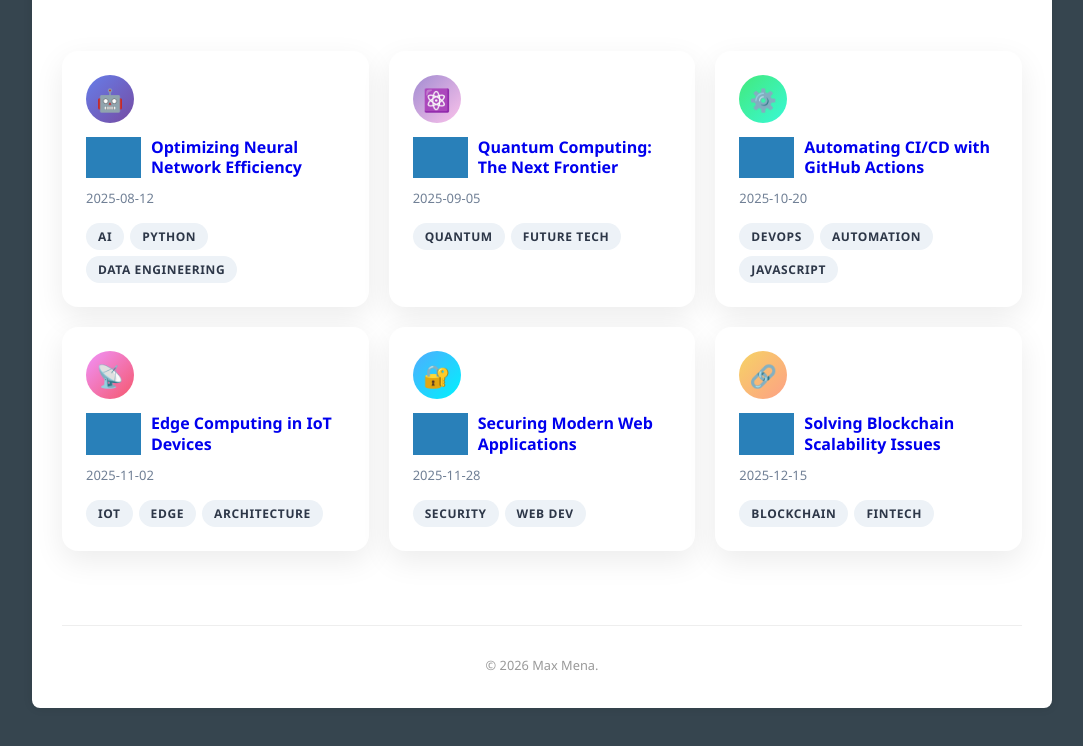
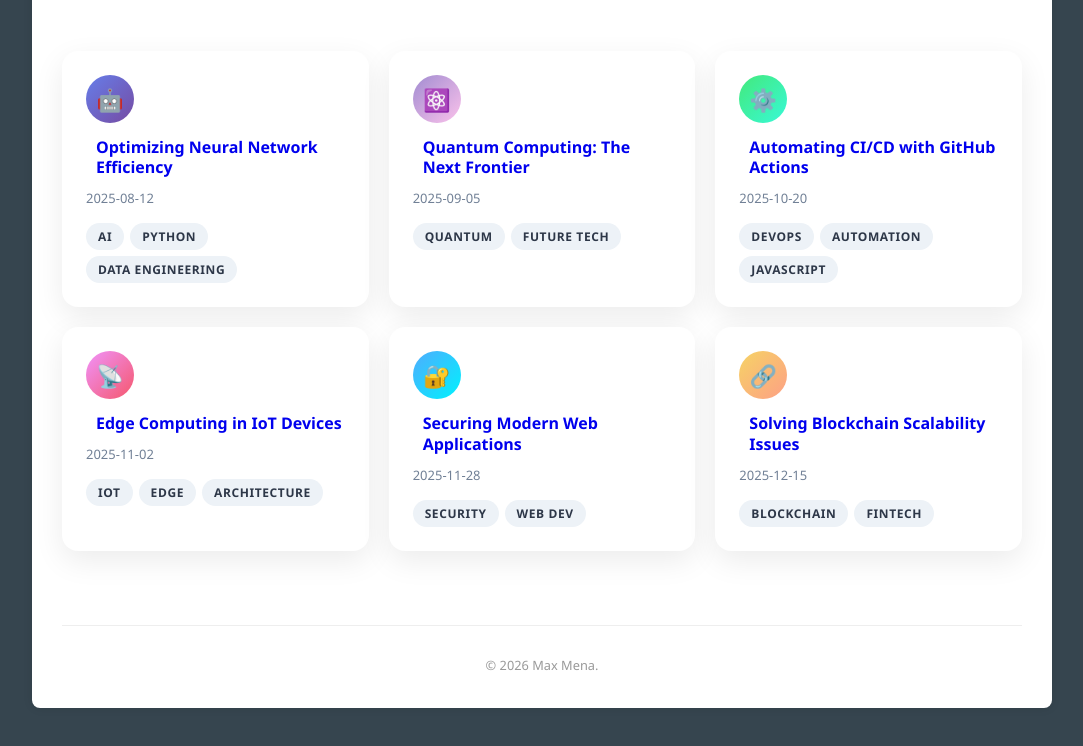
Before and after one commit to SnapMaxMena/SnapMaxMena.github.io, a website: page projects.html in a window 1280 px wide. Shown: the part 134-880 px from the top of the page, without its empty margins (98-1181 px from the left). Drawn offline with Linux system fonts and the light colour scheme.

Commit message:
feature: styling changes

```diff
--- a/styles/style.css
+++ b/styles/style.css
@@ -58,7 +58,7 @@ h1 { margin-bottom: 5px; color: #2c3e50; }
 .header-contact-line a:hover {
     text-decoration: underline; /* Underline on hover */
 }
-h2 { color: #2980b9; border-left: 55px solid #2980b9; padding-left: 10px; }
+h2 { color: #2980b9; padding-left: 10px; }
 
 .job { margin-bottom: 20px; }
 .date { font-style: italic; color: #666; }
```
